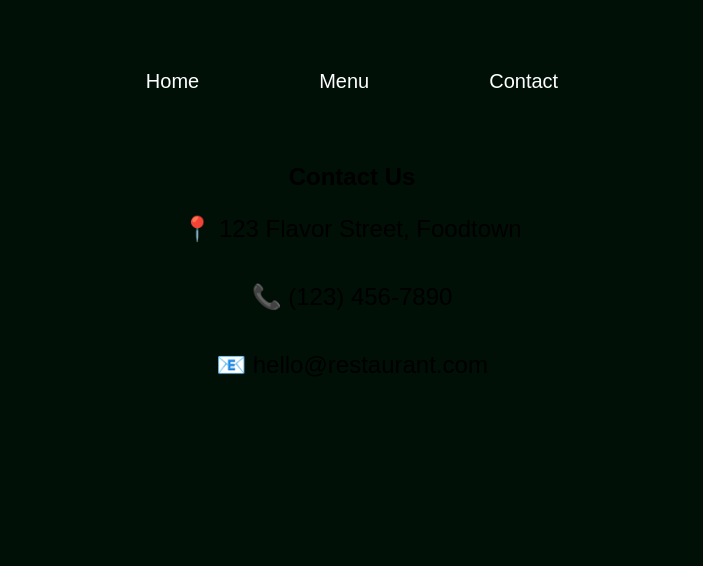
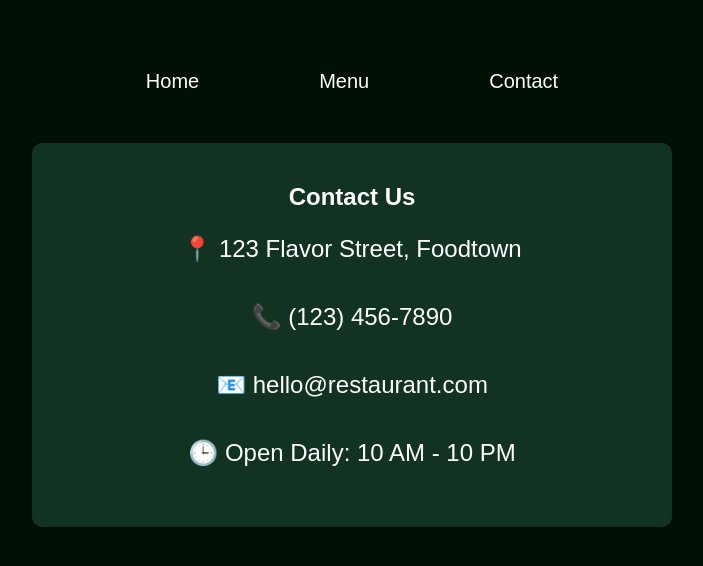
Before and after one commit to Alfiya-Anjum/Odin_projs, a website built with webpack: page Restruant/src/template.html in a window 1280 px wide. Both pictures are taken after a click on the button "Contact". Shown: the whole page, without its empty margins (288-991 px from the left). Built offline with nearby package versions, Linux system fonts and the light colour scheme.

Commit message:
contact page complete

```diff
--- a/Restruant/src/contact.js
+++ b/Restruant/src/contact.js
@@ -1,3 +1,5 @@
+import "./style.css";
+
 export default function loadContact() {
   const content = document.getElementById("content");
   content.innerHTML = "";
@@ -12,10 +14,16 @@ export default function loadContact() {
       </nav>
     </header>
 
+
+    <div class="contact">
     <h2>Contact Us</h2>
     <p>📍 123 Flavor Street, Foodtown</p>
     <p>📞 (123) 456-7890</p>
     <p>📧 hello@restaurant.com</p>
+
+    <p>🕒 Open Daily: 10 AM - 10 PM</p>
+
+    </div>
   `;
 
   content.appendChild(contactPage);
--- a/Restruant/src/style.css
+++ b/Restruant/src/style.css
@@ -207,3 +207,14 @@ footer {
 .menu-card:hover .card-overlay {
   opacity: 1;
 }
+
+
+.contact {
+  max-width: 600px;
+  margin: 0 auto;
+  padding: 20px;
+  background-color: rgba(23, 60, 41, 0.8);
+  color: white;
+  border-radius: 10px;
+  box-shadow: 0 4px 8px rgba(0,0,0,0.2);
+}
```
Also changed, not shown: Restruant/package.json (+9 -6 lines).
